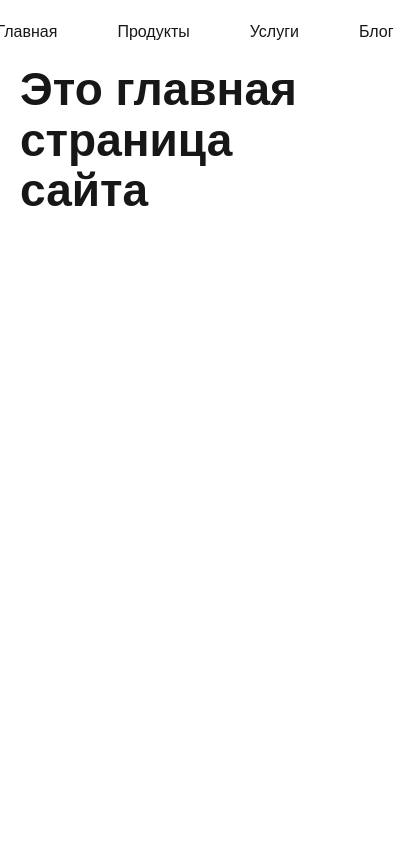
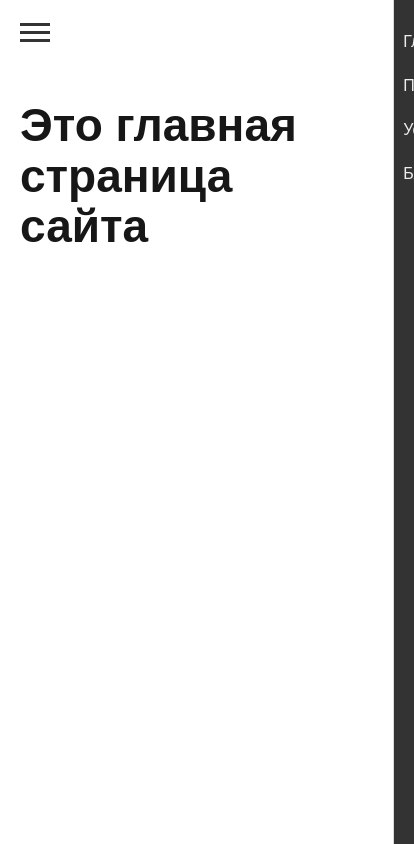
Before and after one commit to demonzloebychi/next-training, a Next.js app: page / in a window 390 px wide. Shown: the whole page, 414 px wide, since content can reach past the window. Built offline with nearby package versions, Linux system fonts and the light colour scheme.

Commit message:
create responsive menu, update css header and services, delete console.log

```diff
--- a/src/app/globals.css
+++ b/src/app/globals.css
@@ -12,6 +12,15 @@
     --background: #0a0a0a;
     --foreground: #ededed;
   }
+}
+
+.buttonBack{
+  padding: 20px;
+  border-radius: 20px;
+  background-color: #92eded;
+  font-size: 20px;
+  display: inline-block;
+  margin: 20px 0;
 }
 
 body {
@@ -33,3 +42,105 @@ h1,
 .image{
   width: 100%;
 }
+
+
+
+
+
+
+
+.header{
+  /* position: fixed; */
+  height: 80px;
+  margin-bottom: 20px;
+  width: 100%;
+  display: block;
+  background-color: #ffffff;
+}
+
+.menu {
+  display: flex;
+  align-items: center;
+  justify-content: center;
+  gap: 20px;
+  margin: 20px 0;
+}
+.link{
+  padding: 20px;
+
+}
+.burgerButton {
+  position: fixed;
+  top: 20px;
+  left: 20px;
+  width: 30px;
+  height: 30px;
+  cursor: pointer;
+  z-index: 2;
+}
+
+.burgerButton span {
+  display: block;
+  width: 100%;
+  height: 3px;
+  background-color: #333;
+  margin-bottom: 5px;
+  transition: transform 0.3s, opacity 0.3s;
+}
+
+.burgerButton.active span:nth-child(1) {
+  transform: translateY(8px) rotate(45deg);
+}
+
+.burgerButton.active span:nth-child(2) {
+  opacity: 0;
+}
+
+.burgerButton.active span:nth-child(3) {
+  transform: translateY(-8px) rotate(-45deg);
+}
+
+.headerNav{
+  display: block;
+}
+
+
+.burgerButton{
+  display: none;
+}
+
+@media (max-width:768px) {
+
+  .burgerButton{
+      display: block;
+  }
+
+  .headerNav{
+      position: fixed;
+      display: block;
+      right: 0;
+      width: 85%;
+      height: 100%;
+      background-color: #333;
+      color: #ededed;
+      transition: all 0.3s ease-in-out;
+      transform: translateX(101%);
+  }
+  .headerNav.active{
+    transition: all 0.3s ease-in-out;
+      display: block;
+      right: 0;
+      transform: translateX(0%);
+  }
+
+
+
+  .menu {
+      display: block;
+
+  }
+  .link{
+      display: block;
+      padding: 10px;
+  }
+}
--- a/src/app/products/page.tsx
+++ b/src/app/products/page.tsx
@@ -45,7 +45,7 @@ const fetchData = async () => {
     // }
 
     const data = await response.json()
-    console.log(data)
+    // console.log(data)
     return data as GetProductsResponse;
 }
 
--- a/src/components/header/Header.module.css
+++ /dev/null
@@ -1,10 +0,0 @@
-.menu {
-    display: flex;
-    align-items: center;
-    justify-content: center;
-    gap: 20px;
-    margin: 20px 0;
-}
-.link{
-    padding: 20px;
-}
--- a/src/components/header/Header.tsx
+++ b/src/components/header/Header.tsx
@@ -1,7 +1,10 @@
-import React from 'react';
+'use client'
+import { useState } from 'react';
 import styles from '@/components/header/Header.module.css'
 
 const Header = () => {
+
+    const [isOpen, setIsOpen] = useState(false);
 
 
     const MENU = [
@@ -24,16 +27,55 @@ const Header = () => {
         ]
 
 
+
+
+
+
+
     return (
-        <ul className={styles.menu}>
+        // <header className={styles.header}>
+
+        //     <button onClick={() => setIsOpen(!isOpen)} className={styles.burgerButton} id="burger-button">
+        //         <span></span>
+        //         <span></span>
+        //         <span></span>
+        //     </button>
+        //     <nav className={`${styles.headerNav} ${isOpen ? 'active' : ''}`}>
+        //         <ul className={styles.menu}>
+        //             {MENU.map(item =>
+        //                     <li key={item.url}>
+        //                         <a href={item.url} className={styles.link}>
+        //                             {item.name}
+        //                         </a>
+        //                     </li>
+        //             )}
+        //         </ul>
+        //     </nav>
+
+        // </header>
+
+
+
+        <header className="header">
+            <button onClick={() => setIsOpen(!isOpen)} className={`burgerButton ${isOpen ? 'active' : ''}`} id="burger-button">
+                <span></span>
+                <span></span>
+                <span></span>
+            </button>
+            <nav className={`headerNav ${isOpen ? 'active' : ''}`}>
+                <ul className="menu">
                     {MENU.map(item =>
                             <li key={item.url}>
-                        <a href={item.url} className={styles.link}>
+                                <a href={item.url} className="link">
                                     {item.name}
                                 </a>
                             </li>
                     )}
                 </ul>
+            </nav>
+        </header>
+
+
     );
 }
 
```
Also changed, not shown: src/app/uslugi/[slug]/page.tsx (+53 -6 lines). Lines whose indentation alone changed are shown as unchanged.
